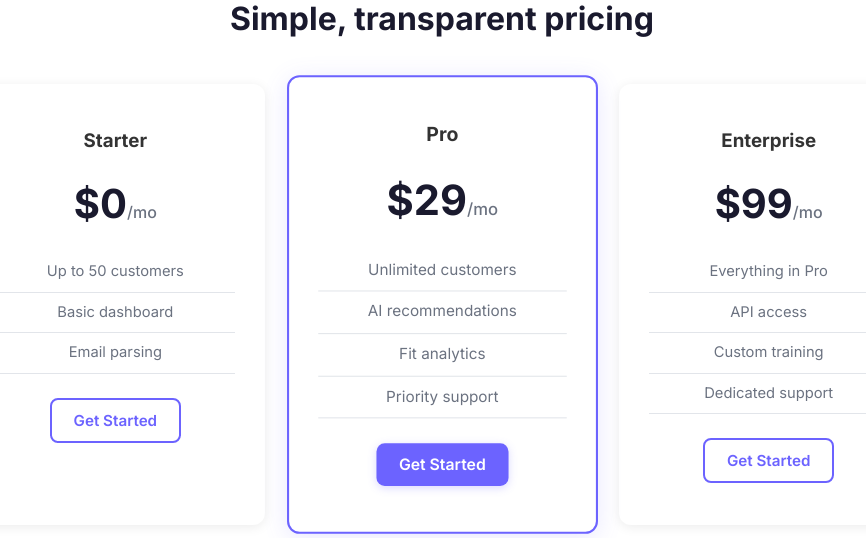
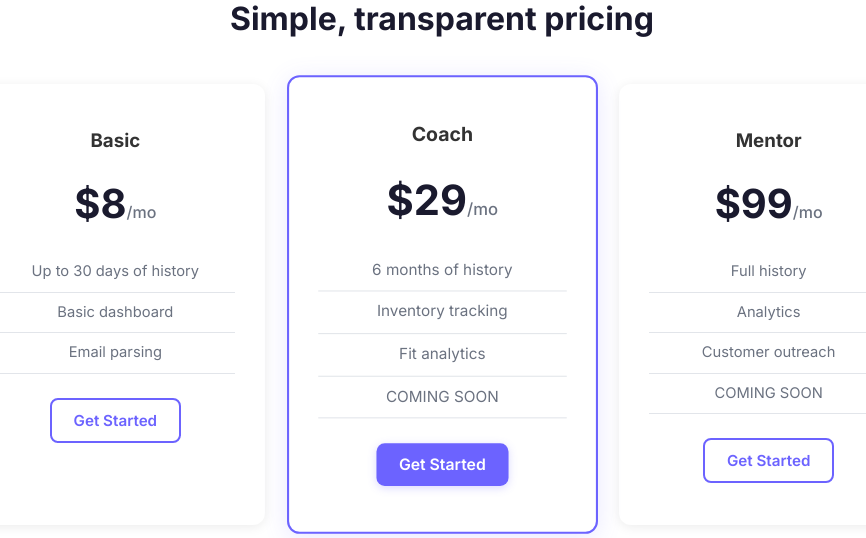
Before and after one commit to kjh235/lula.ai, a Flask app: page / in a window 1280 px wide. Shown: the part 1089-1627 px from the top of the page, without its empty margins (198-1064 px from the left). Run offline with Flask 3, Linux system fonts and the light colour scheme.

Commit message:
Revise pricing tiers and feature descriptions
Updated pricing plans and features in the landing page.

```diff
--- a/app/templates/landing.html
+++ b/app/templates/landing.html
@@ -52,34 +52,34 @@
         <h2>Simple, transparent pricing</h2>
         <div class="pricing-grid">
             <div class="pricing-card">
-                <h3>Starter</h3>
-                <div class="pricing-price">$0<span>/mo</span></div>
+                <h3>Basic</h3>
+                <div class="pricing-price">$8<span>/mo</span></div>
                 <ul>
-                    <li>Up to 50 customers</li>
+                    <li>Up to 30 days of history</li>
                     <li>Basic dashboard</li>
                     <li>Email parsing</li>
                 </ul>
                 <a href="/login" class="btn btn-secondary">Get Started</a>
             </div>
             <div class="pricing-card featured">
-                <h3>Pro</h3>
+                <h3>Coach</h3>
                 <div class="pricing-price">$29<span>/mo</span></div>
                 <ul>
-                    <li>Unlimited customers</li>
-                    <li>AI recommendations</li>
+                    <li>6 months of history</li>
+                    <li>Inventory tracking</li>
                     <li>Fit analytics</li>
-                    <li>Priority support</li>
+                    <li>COMING SOON</li>
                 </ul>
                 <a href="/login" class="btn btn-primary">Get Started</a>
             </div>
             <div class="pricing-card">
-                <h3>Enterprise</h3>
+                <h3>Mentor</h3>
                 <div class="pricing-price">$99<span>/mo</span></div>
                 <ul>
-                    <li>Everything in Pro</li>
-                    <li>API access</li>
-                    <li>Custom training</li>
-                    <li>Dedicated support</li>
+                    <li>Full history</li>
+                    <li>Analytics</li>
+                    <li>Customer outreach</li>
+                    <li>COMING SOON</li>
                 </ul>
                 <a href="/login" class="btn btn-secondary">Get Started</a>
             </div>
```
